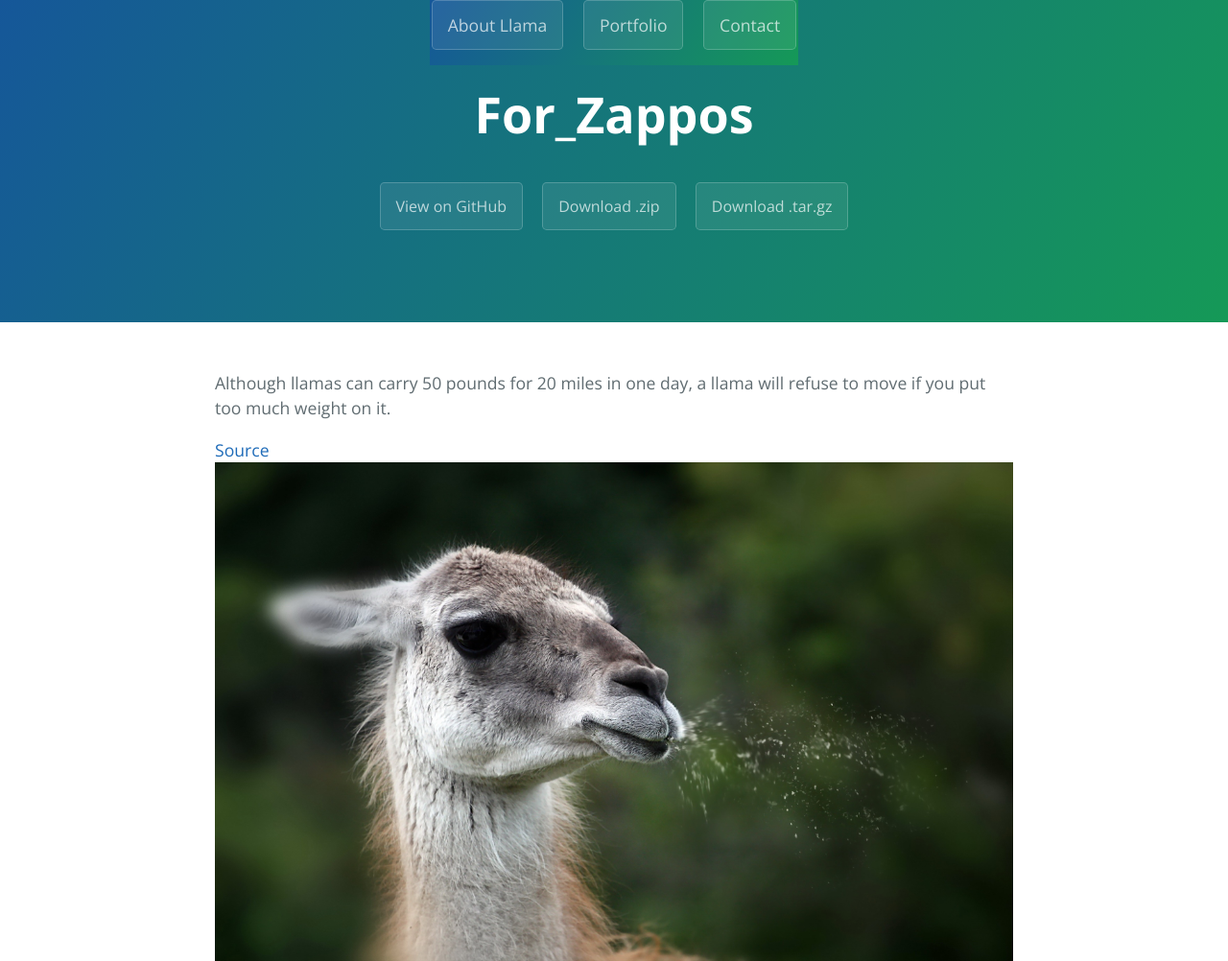
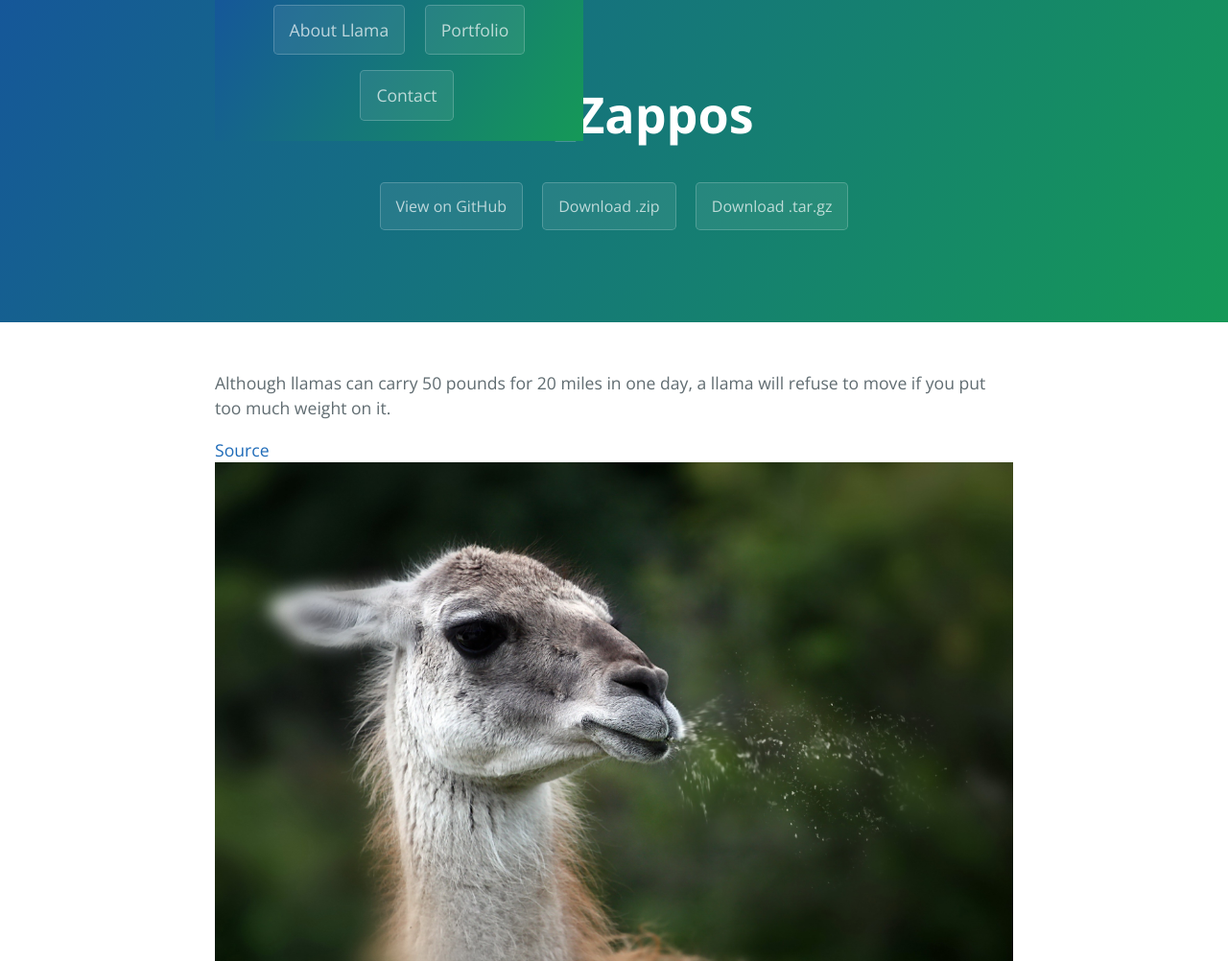
Before and after one commit to schen154/For_Zappos, a plain HTML site: page index.html in a window 1280 px wide. Shown: the top 1002 px of the page at 96% size. Drawn offline with nearby package versions, Linux system fonts and the light colour scheme; some packages are replaced by stand-ins of ours; a script that the page names is missing.

Commit message:
Update stylesheet.css

```diff
--- a/stylesheets/stylesheet.css
+++ b/stylesheets/stylesheet.css
@@ -10,14 +10,14 @@ body {
   color: #606c71; }
 
 #float_nav{
-    position: absolute;
+    position: fixed;
     top: 0;
-    left: 35%;
     width: 30%;
     color: #fff;
     text-align: center;
     background-color: #159957;
     background-image: linear-gradient(120deg, #155799, #159957);
+    padding: 5px;
 }
 
 a {
```
